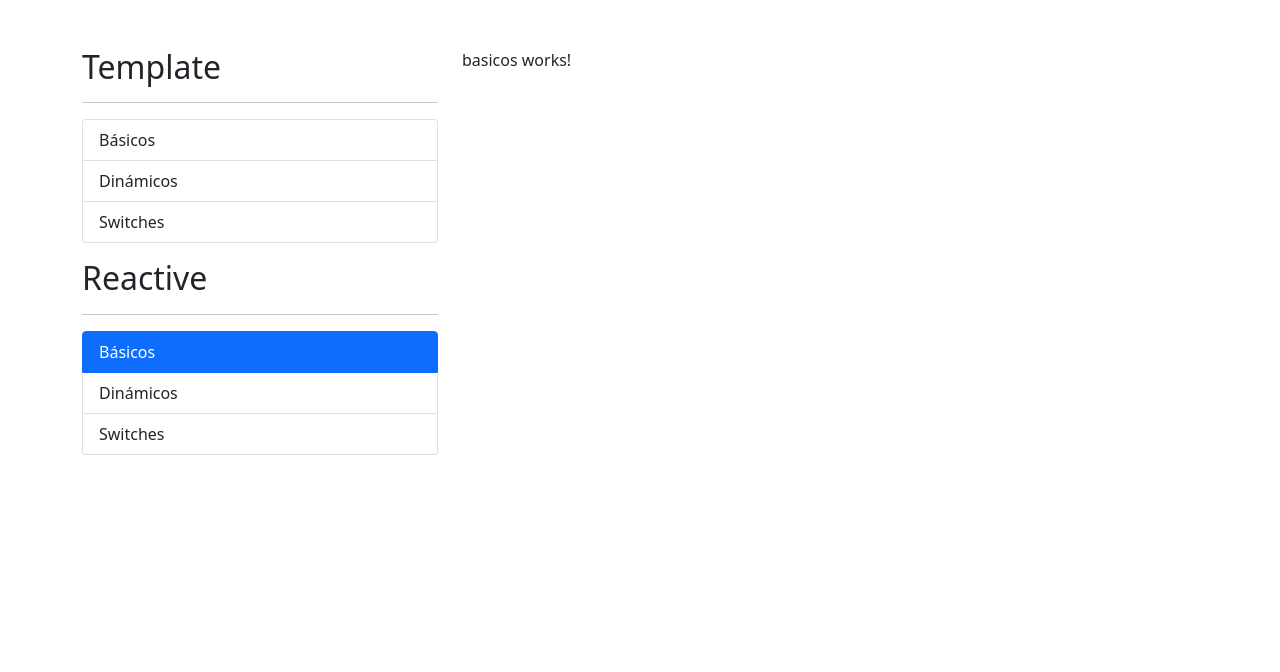
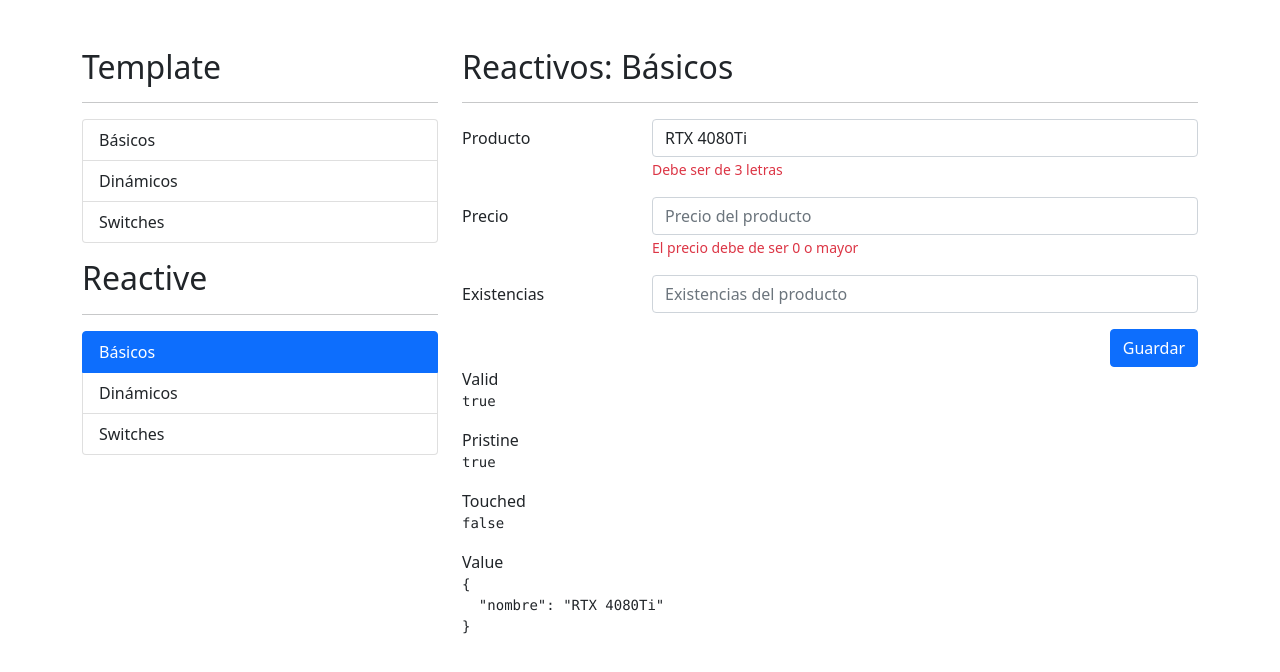
Before and after one commit to JoharryJC/06-formulariosApp, an Angular app: page /reactive/basicos in a window 1280 px wide. Shown: the top 672 px of the page. Built offline with nearby package versions, Linux system fonts and the light colour scheme.

Commit message:
First Implementation of Reactive Forms

```diff
--- a/src/app/reactive/basicos/basicos.component.html
+++ b/src/app/reactive/basicos/basicos.component.html
@@ -1 +1,82 @@
-<p>basicos works!</p>
+<h2>Reactivos: Básicos</h2>
+<hr>
+
+<div class="row">
+    <div class="col">
+        <!-- (ngSubmit)="guardar(miFormulario)"  -->
+        <form autocomplete="off" [formGroup]="miFormulario" >
+            <!-- Campo de Producto -->
+            <div class="mb-3 row">
+                <label class="col-sm-3 col-form-label">Producto</label>
+
+                <div class="col-sm-9">
+
+                    <input  type="text"
+                            class="form-control"
+                            formControlName="nombre"
+                            placeholder="Nombre del producto"
+                            >
+
+                    <span class="form-text text-danger">
+                        Debe ser de 3 letras
+                    </span>
+                </div>
+            </div>
+
+            <!-- Campo de Precio -->
+            <div class="mb-3 row">
+                <label class="col-sm-3 col-form-label">Precio</label>
+                <div class="col-sm-9">
+                    <input  type="number"
+                            class="form-control"
+                            placeholder="Precio del producto"
+                            >
+                    <span class="form-text text-danger">
+                        El precio debe de ser 0 o mayor
+                    </span>
+                </div>
+            </div>
+
+            <!-- Campo de existencias -->
+            <div class="mb-3 row">
+                <label class="col-sm-3 col-form-label">Existencias</label>
+                <div class="col-sm-9">
+                    <input  type="number"
+                            class="form-control"
+                            placeholder="Existencias del producto"
+                            >
+                </div>
+            </div>
+
+            <div class="row">
+                <div class="col">
+                    <button type="submit"
+                            class="btn btn-primary float-end">
+                        Guardar
+                    </button>
+                </div>
+            </div>
+
+
+        </form>
+    </div>
+</div>
+
+
+<div class="row">
+    <div class="col">
+        <span>Valid</span>
+        <pre>{{ miFormulario.valid | json }}</pre>
+
+        <span>Pristine</span>
+        <pre>{{ miFormulario.pristine | json }}</pre>
+
+        <span>Touched</span>
+        <pre>{{ miFormulario.touched | json }}</pre>
+
+        <span>Value</span>
+        <pre>{{ miFormulario.value | json }}</pre>
+
+
+    </div>
+</div>
--- a/src/app/reactive/basicos/basicos.component.ts
+++ b/src/app/reactive/basicos/basicos.component.ts
@@ -1,4 +1,5 @@
-import { Component, OnInit } from '@angular/core';
+import { Component } from '@angular/core';
+import { FormGroup, FormControl } from '@angular/forms';
 
 @Component({
   selector: 'app-basicos',
@@ -6,11 +7,14 @@
   styles: [
   ]
 })
-export class BasicosComponent implements OnInit {
+export class BasicosComponent {
+
+  miFormulario: FormGroup = new FormGroup({
+    'nombre': new FormControl('RTX 4080Ti')
+  });
 
   constructor() { }
 
-  ngOnInit(): void {
-  }
+
 
 }
--- a/src/app/reactive/dinamicos/dinamicos.component.html
+++ b/src/app/reactive/dinamicos/dinamicos.component.html
@@ -1 +1,78 @@
-<p>dinamicos works!</p>
+<h2>Reactivos: <small> Dinámicos</small></h2>
+<hr>
+
+<form   autocomplete="off">
+
+    <!-- Nombre -->
+    <div class="mb-3 row">
+        <label class="col-sm-3 col-form-label">Nombre</label>
+        <div class="col-sm-9">
+            <input  class="form-control"
+                    placeholder="Nombre de la persona"
+            >
+            <span   class="form-text text-danger"
+            >
+                Este campo es obligatorio
+            </span>
+        </div>
+    </div>
+
+    <!-- Agregar Favorito -->
+    <div class="mb-3 row">
+        <label class="col-sm-3 col-form-label">Agregar</label>
+        <div class="col-sm-9">
+
+            <div class="input-group">
+                <input  class="form-control"
+                        placeholder="Agregar favorito">
+                        <!-- (keyup.enter)="1" -->
+
+                <button class="btn btn-outline-primary"
+                        type="button">
+                        <!--(click)="1"-->
+                        Agregar
+                </button>
+            </div>
+        </div>
+    </div>
+
+
+    <!-- Lista de Juegos Favoritos -->
+    <div class="mb-3 row">
+        <label class="col-sm-3 col-form-label">Favoritos</label>
+        <div class="col-sm-9">
+
+            <!-- <div class="input-group mb-1"
+                 *ngFor="let juego of persona.favoritos; let i = index">
+                <input  class="form-control"
+                        >
+
+                <button class="btn btn-outline-danger"
+                        type="button"
+                        (click)="1">
+                        Eliminar
+                </button>
+            </div> -->
+
+        </div>
+    </div>
+
+
+    <div class="mb-3 row">
+        <div class="col-sm-12">
+            <button type="button"
+                    class="btn btn-primary float-end" >
+                    <!-- (click)="1" -->
+                Guardar
+            </button>
+        </div>
+    </div>
+
+
+
+</form>
+
+
+<!-- <span>Persona</span>
+<pre>{{ persona | json }}</pre>
+ -->
--- a/src/app/reactive/reactive.module.ts
+++ b/src/app/reactive/reactive.module.ts
@@ -1,5 +1,6 @@
 import { NgModule } from '@angular/core';
 import { CommonModule } from '@angular/common';
+import { ReactiveFormsModule } from '@angular/forms';
 
 import { ReactiveRoutingModule } from './reactive-routing.module';
 import { BasicosComponent } from './basicos/basicos.component';
@@ -15,6 +16,7 @@
   ],
   imports: [
     CommonModule,
+    ReactiveFormsModule,
     ReactiveRoutingModule
   ]
 })
--- a/src/app/reactive/switches/switches.component.html
+++ b/src/app/reactive/switches/switches.component.html
@@ -1 +1,101 @@
-<p>switches works!</p>
+<h2>Reactivos: Switches</h2>
+<hr>
+
+<form  >
+
+    <!-- Radio -->
+    <div class="row mb-3">
+        <label class="col-sm-3 col-form-label">Género</label>
+        <div class="col-sm-9">
+
+            <div class="form-check">
+                <input  class="form-check-input"
+                        type="radio"
+                        value="M"
+                        name="radioGenero"
+                        id="radioMasculino"
+                        >
+                <label class="form-check-label" for="radioMasculino">
+                Masculino
+                </label>
+            </div>
+            <div class="form-check">
+                <input  class="form-check-input"
+                        type="radio"
+                        value="F"
+                        name="radioGenero"
+                        id="radioFemenino"
+                        >
+                <label class="form-check-label" for="radioFemenino">
+                Femenino
+                </label>
+            </div>
+
+        </div>
+    </div>
+
+    <!-- Switches -->
+    <div class="row mb-3">
+        <label class="col-sm-3 col-form-label">Notificaciones</label>
+        <div class="col-sm-9">
+
+            <div class="form-check form-switch mt-2">
+                <input  class="form-check-input"
+                        type="checkbox"
+                        role="switch"
+                        id="flexSwitchCheckChecked"
+                        >
+                <label class="form-check-label" for="flexSwitchCheckChecked">Quiero recibir notificaciones</label>
+              </div>
+
+        </div>
+    </div>
+
+    <!-- Check -->
+    <div class="row mb-3">
+        <label class="col-sm-3 col-form-label">Notificaciones</label>
+        <div class="col-sm-9">
+
+            <div class="form-check">
+                <input  class="form-check-input"
+                        type="checkbox"
+                        value=""
+                        id="flexCheckDefault"
+                        >
+                <label class="form-check-label" for="flexCheckDefault">
+                    Terminos y condiciones de uso
+                </label>
+            </div>
+
+        </div>
+    </div>
+
+    <!--Boton Submit -->
+    <div class="row">
+        <div class="col">
+            <button class="btn btn-primary float-end" >
+                Guardar
+            </button>
+
+        </div>
+
+    </div>
+
+</form>
+
+<!-- <h5>Valor del formulario</h5>
+<pre>{{ miFormulario.value | json }}</pre>
+<br>
+
+<h5>Persona</h5>
+<pre>{{ persona | json }}</pre>
+<br>
+
+<h5>Valid</h5>
+<pre>{{ miFormulario.valid | json }}</pre>
+
+<h5>Terminos</h5>
+<pre>{{ miFormulario.controls['terminos']?.errors | json }}</pre>
+
+<br>
+<pre>Condiciones: </pre> -->
```
